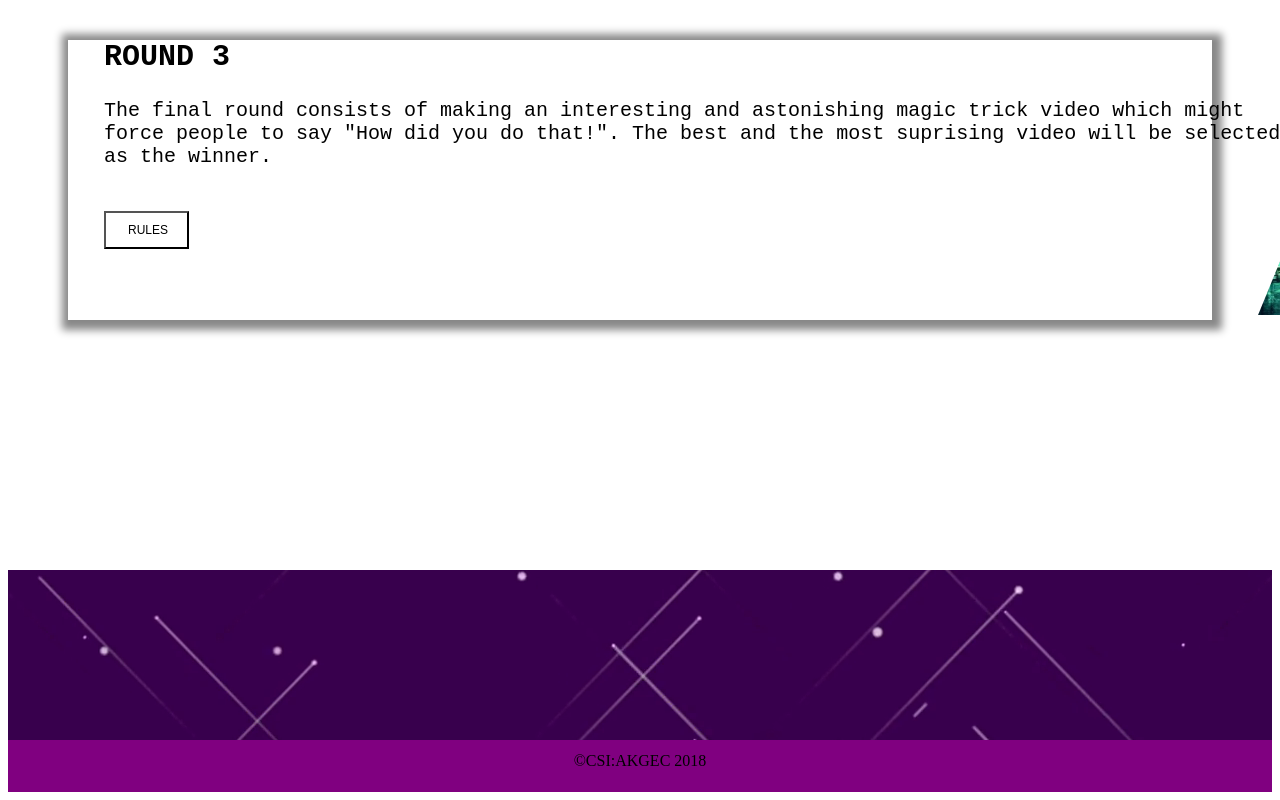
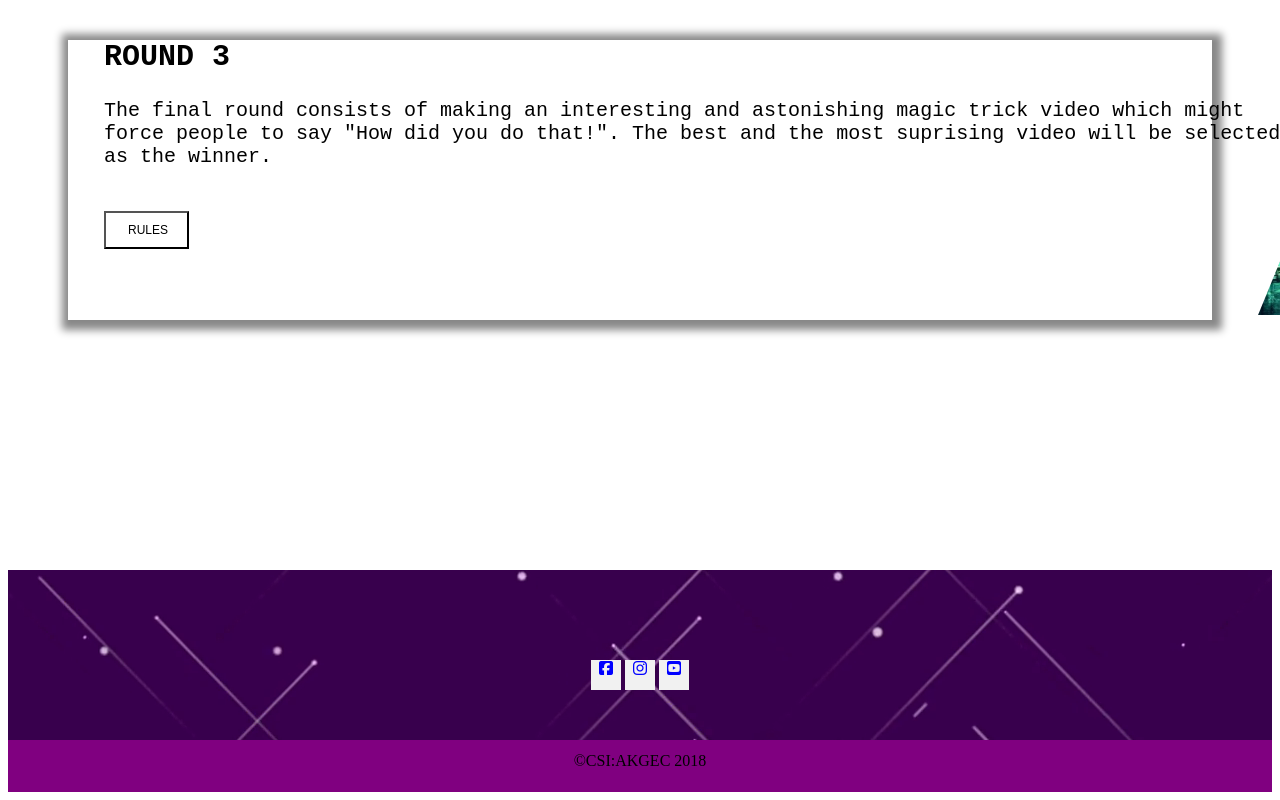
Before and after one commit to anchal949/project, a plain HTML site: page index.html in a window 1280 px wide. Shown: the part 1537-2337 px from the top of the page. Drawn offline with Linux system fonts and the light colour scheme.

Commit message:
project1submmit

```diff
--- a/index.html
+++ b/index.html
@@ -95,9 +95,18 @@
  	</div>
  </div>
  <div class="footer">
- 	<div class="icon">
+ 	<div class="i">
 
+ 		<a href="#" class="icon">
+ 			<i class="fab fa-facebook-square"></i>
+ 	</a>
+ 	<a href="#" class="icon">
+ 			<i class="fab fa-instagram"></i>
+ 	</a>
 
+<a href="#" class="icon">
+ 			<i class="fab fa-youtube-square"></i>
+ 	</a>
  </div>
 </div>
  <div class="last">
--- a/style.css
+++ b/style.css
@@ -23,17 +23,15 @@ background-size:100%;
 }
 
 .centree img{
-	position: relative;
-display: block;
+
 
 opacity:0.9;
-
-
+    margin-left: 690px;
+   margin-top: 140px;
 
     background-color: transparent;
 
-    margin-left: auto;
-    margin-right: auto;
+
     width: 280px;
 height: 280px;
 
@@ -43,7 +41,7 @@ height: 280px;
 
 }
  .vac_butt{
- 	transform: translate(0px,260px);
+ 	transform: translate(0px,240px);
  }
   .but2{
   	background-color:transparent;
@@ -214,3 +212,18 @@ transform: translate(1240px,-90px);
   position: relative;
   transition: 0.5s;
 }
+
+.icon{
+	display: inline-block;
+	width: 30px;
+	height: 30px;
+	color: blue;
+	background: #f1f1f1;
+	margin: 0px;
+}
+.i{
+	text-align: center;
+	top:50%;
+	transform: translateY(300%);
+	width: 100%;
+}
```
